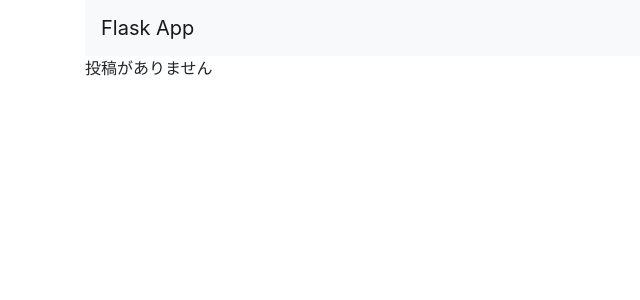
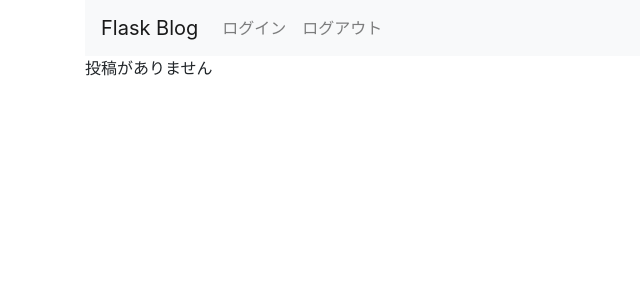
Before and after one commit to YFujii223/nlp_app, a Flask app: page / in a window 1280 px wide. Shown: the top 300 px of the page, without its empty margins (0-640 px from the left). Run offline with Flask 2, Linux system fonts and the light colour scheme; some libraries are stand-ins or nearby versions.

Commit message:
Add layout-template

```diff
--- a/flask_app/templates/entries/index.html
+++ b/flask_app/templates/entries/index.html
@@ -1,18 +1,4 @@
-<!doctype html>
-<title>Flask App</title>
-
-<link rel="stylesheet" href="https://maxcdn.bootstrapcdn.com/bootstrap/4.0.0/css/bootstrap.min.css">
-<script src="https://code.jquery.com/jquery-3.2.1.slim.min.js"></script>
-<script src="https://cdnjs.cloudflare.com/ajax/libs/popper.js/1.12.9/umd/popper.min.js"></script>
-<script src="https://maxcdn.bootstrapcdn.com/bootstrap/4.0.0/js/bootstrap.min.js"></script>
-
-
-<div class="container">
-<nav class="navbar navbar-expand-lg navbar-light bg-light">
-    <a class="navbar-brand" href="/">Flask App</a>
-    </nav>
-
-    <div class="blog-body">
-    投稿がありません
-    </div>
-</div>
+{% extends "layout.html" %}
+{% block body %}
+投稿がありません
+{% endblock %}
--- /dev/null
+++ b/flask_app/templates/layout.html
@@ -0,0 +1,32 @@
+<!doctype html>
+<title>Flask Blog</title>
+
+<link rel="stylesheet" href="https://maxcdn.bootstrapcdn.com/bootstrap/4.0.0/css/bootstrap.min.css">
+<script src="https://code.jquery.com/jquery-3.2.1.slim.min.js"></script>
+<script src="https://cdnjs.cloudflare.com/ajax/libs/popper.js/1.12.9/umd/popper.min.js"></script>
+<script src="https://maxcdn.bootstrapcdn.com/bootstrap/4.0.0/js/bootstrap.min.js"></script>
+
+
+<div class="container">
+    <nav class="navbar navbar-expand-lg navbar-light bg-light">
+        <a class="navbar-brand" href="/">Flask Blog</a>
+        <button class="navbar-toggler" type="button" data-toggle="collapse" data-target="#navbarNav" aria-controls="navbarNav" aria-expanded="false" aria-label="Toggle navigation">
+            <span class="navbar-toggler-icon"></span>
+        </button>
+
+        <div class="collapse navbar-collapse" id="navbarNav">
+            <ul class="nav navbar-nav navbar-right">
+                <li class="nav-item">
+                    <a class="nav-link" href="/login">ログイン</a>
+                </li>
+                <li class="nav-item">
+                    <a class="nav-link" href="/logout">ログアウト</a>
+                </li>
+            </ul>
+        </div>
+    </nav>
+
+    <div class="blog-body">
+        {% block body %}{% endblock %}
+    </div>
+</div>
```
